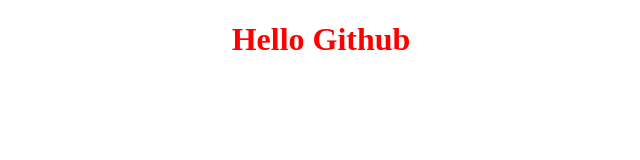
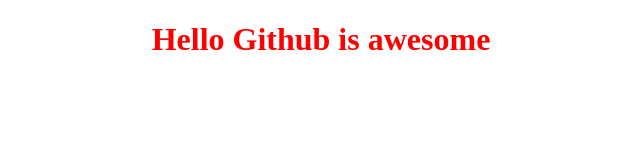
Before and after one commit to somaga1/my-shecodes-project, a plain HTML site: page index.html in a window 1280 px wide. Shown: the whole page, without its empty margins (319-959 px from the left). Drawn offline with Linux system fonts and the light colour scheme.

Commit message:
Made changes to the heading

```diff
--- a/index.html
+++ b/index.html
@@ -7,7 +7,7 @@
     <link rel="stylesheet" href="style.css" />
   </head>
   <body>
-    <h1>Hello Github</h1>
+    <h1>Hello Github is awesome</h1>
     <script src="script.js"></script>
   </body>
 </html>
```
